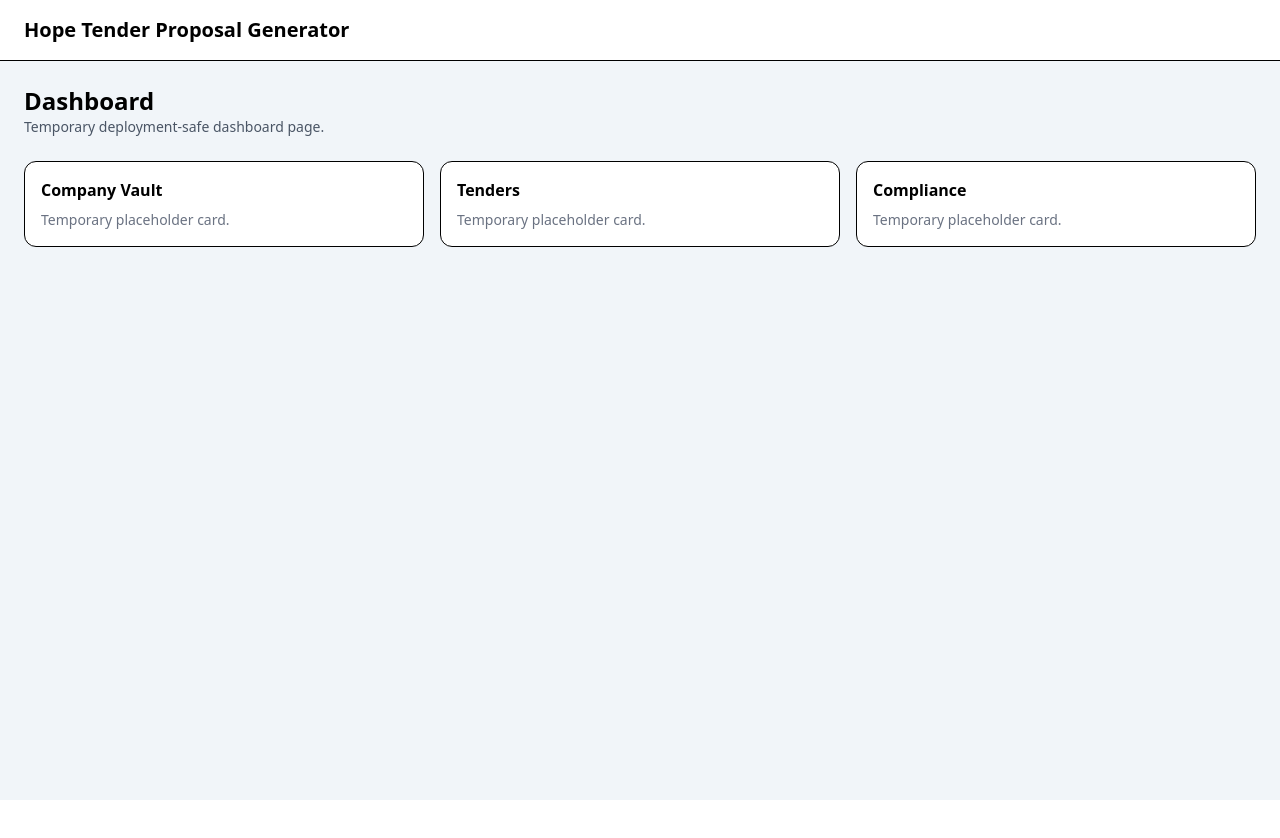
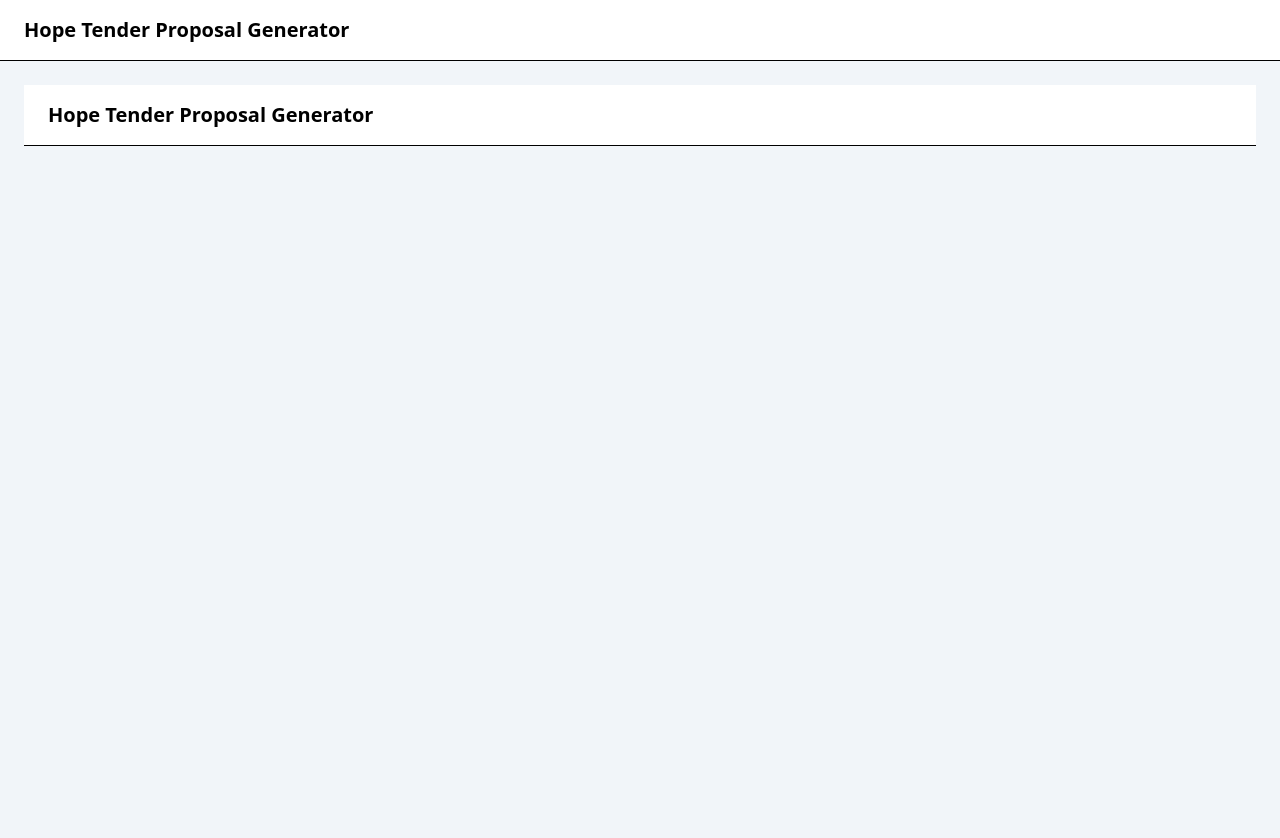
Before and after one commit to ahmekebe83-ship-it/hope-tender-next-app, a Next.js app: page /dashboard in a window 1280 px wide. Shown: the top 838 px of the page. Before the commit the page ends 800 px from the top, so only its background shows below. Built offline with nearby package versions, Linux system fonts and the light colour scheme.

Commit message:
Temporarily simplify dashboard layout for Vercel runtime fix

```diff
--- a/app/(dashboard)/dashboard/page.tsx
+++ b/app/(dashboard)/dashboard/page.tsx
@@ -1,35 +1,17 @@
-export default function DashboardPage() {
+import type { ReactNode } from "react";
+
+export default function DashboardLayout({
+  children,
+}: {
+  children: ReactNode;
+}) {
   return (
-    <div className="space-y-6">
-      <div>
-        <h1 className="text-2xl font-bold">Dashboard</h1>
-        <p className="text-sm text-gray-600">
-          Temporary deployment-safe dashboard page.
-        </p>
-      </div>
+    <div className="min-h-screen bg-[#f1f5f9]">
+      <header className="border-b bg-white px-6 py-4">
+        <h1 className="text-xl font-bold">Hope Tender Proposal Generator</h1>
+      </header>
 
-      <div className="grid gap-4 md:grid-cols-3">
-        <div className="rounded-xl border bg-white p-4">
-          <h2 className="font-semibold">Company Vault</h2>
-          <p className="text-sm text-gray-500 mt-2">
-            Temporary placeholder card.
-          </p>
-        </div>
-
-        <div className="rounded-xl border bg-white p-4">
-          <h2 className="font-semibold">Tenders</h2>
-          <p className="text-sm text-gray-500 mt-2">
-            Temporary placeholder card.
-          </p>
-        </div>
-
-        <div className="rounded-xl border bg-white p-4">
-          <h2 className="font-semibold">Compliance</h2>
-          <p className="text-sm text-gray-500 mt-2">
-            Temporary placeholder card.
-          </p>
-        </div>
-      </div>
+      <main className="p-6">{children}</main>
     </div>
   );
 }
```
